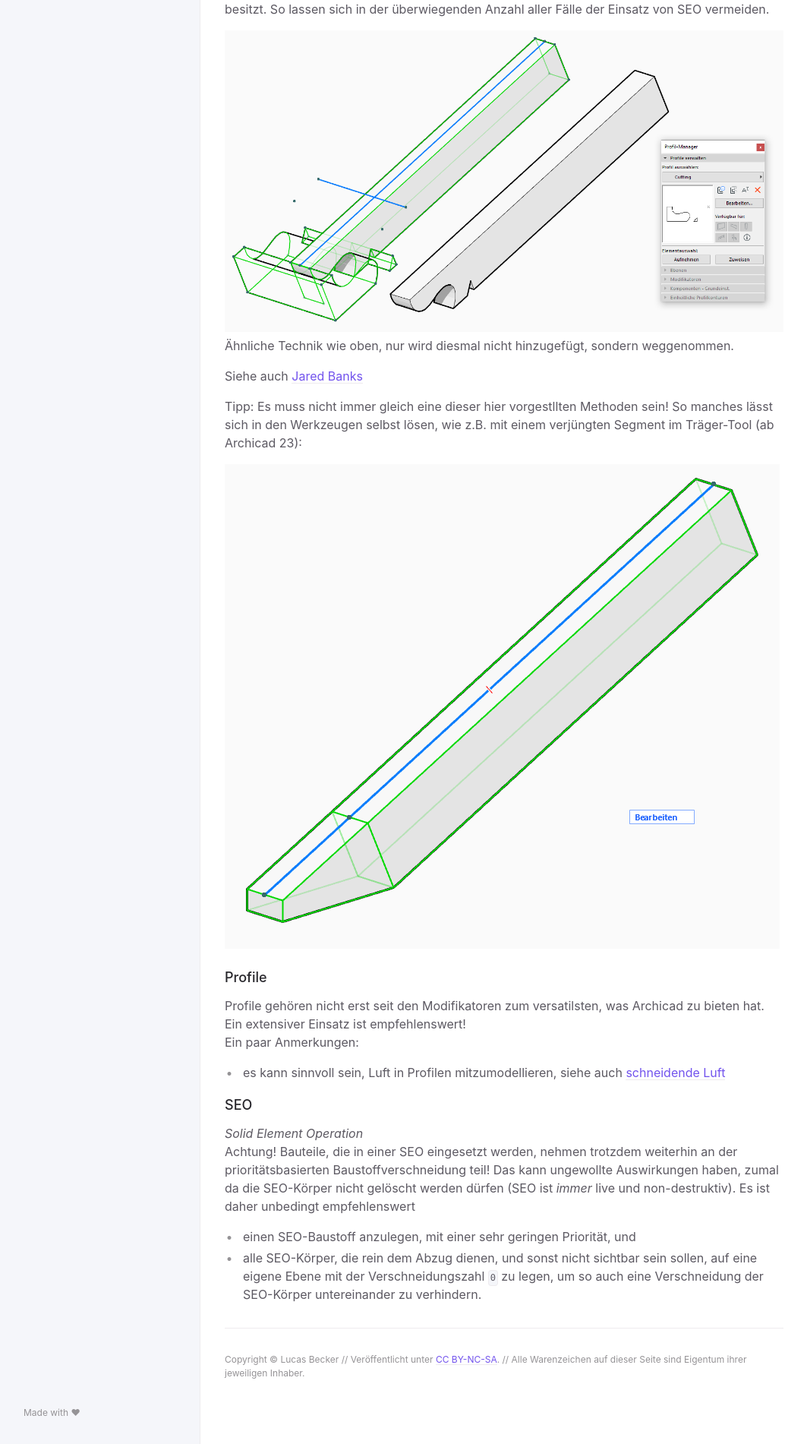
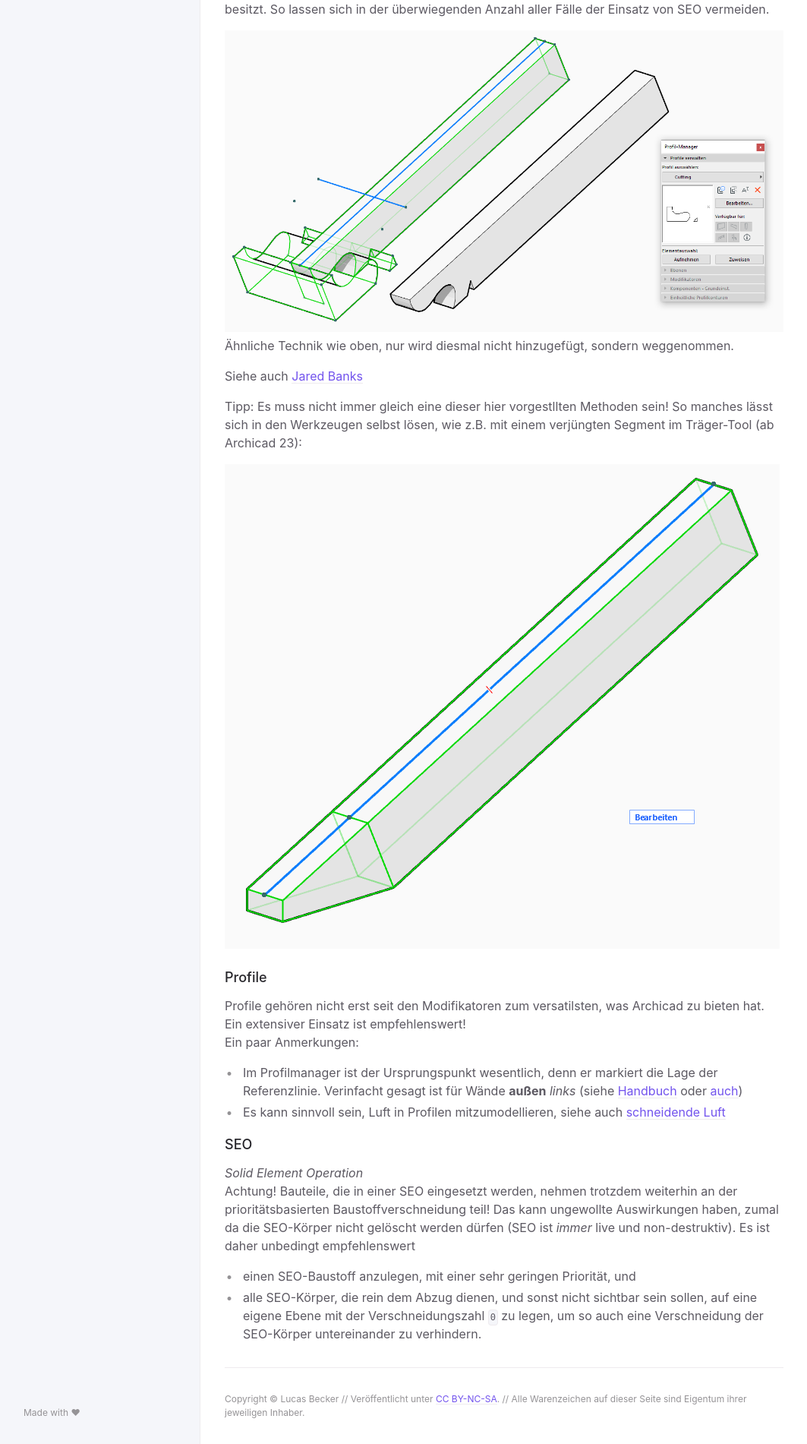
Before and after one commit to runxel/archicad-wiki, a Jekyll site: the page built from _pages/Techniken/index.md, in a window 1280 px wide. Shown: the part 1603-3504 px from the top of the page at 76% size, without its empty margins (108-1171 px from the left). Built offline with Jekyll 4.4.1, drawn with Linux system fonts in a browser that asks for light colours.

Commit message:
Update index.md

```diff
--- a/_pages/Techniken/index.md
+++ b/_pages/Techniken/index.md
@@ -47,7 +47,8 @@ Tipp: Es muss nicht immer gleich eine dieser hier vorgestllten Methoden sein! So
 ### Profile
 Profile gehören nicht erst seit den Modifikatoren zum versatilsten, was Archicad zu bieten hat. Ein extensiver Einsatz ist empfehlenswert!
 Ein paar Anmerkungen:
-- es kann sinnvoll sein, Luft in Profilen mitzumodellieren, siehe auch [schneidende Luft](#Schneidende-Luft)
+- Im Profilmanager ist der Ursprungspunkt wesentlich, denn er markiert die Lage der Referenzlinie. Verinfacht gesagt ist für Wände **außen** _links_ (siehe [Handbuch](https://helpcenter.graphisoft.de/handbuecher/handbucher-zu-archicad-22/hilfe-zu-archicad-22/elemente-des-virtuellen-geb-udes/konstruktions-elemente/komplexe-profile/profilursprung-im-profil-manager/) oder [auch](https://www.youtube.com/watch?v=Rowz4fWECo4))
+- Es kann sinnvoll sein, Luft in Profilen mitzumodellieren, siehe auch [schneidende Luft](#Schneidende-Luft)
 
 
 ### SEO
```
